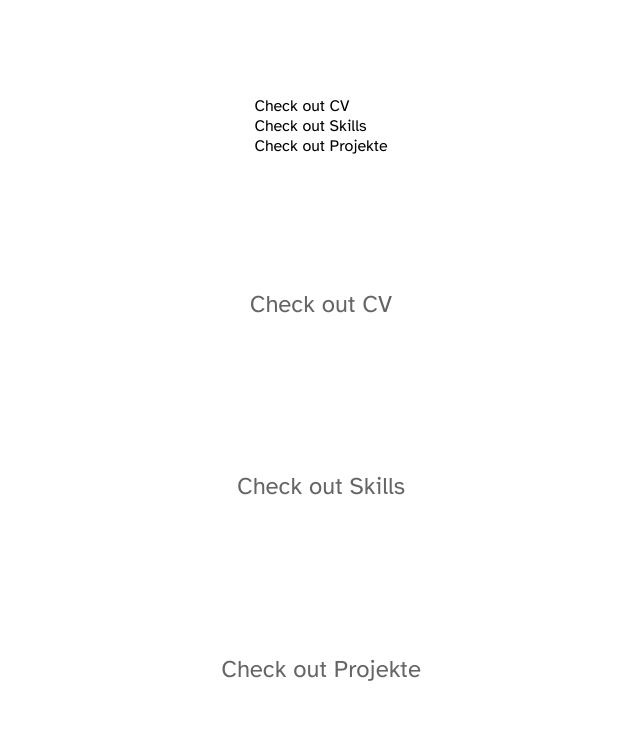
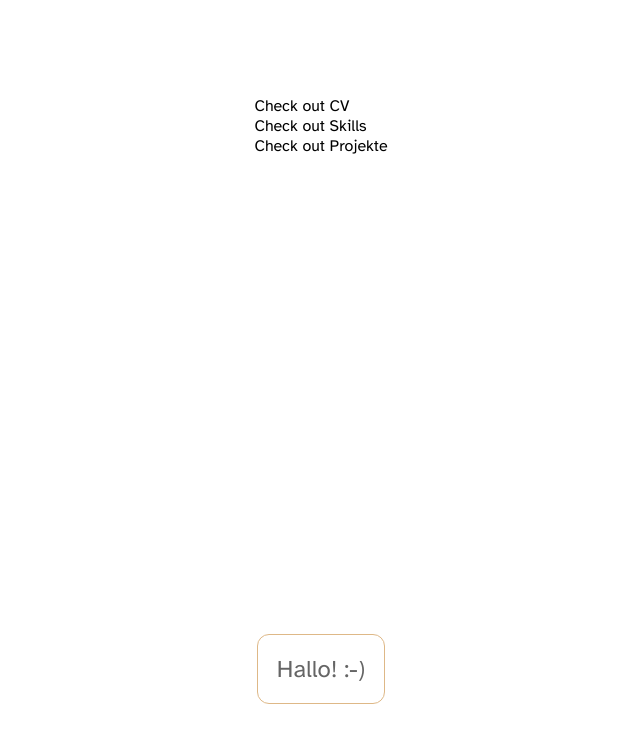
Before and after one commit to krrli/portfolioreacto, a Next.js app: page / in a window 1280 px wide. Shown: the top 742 px of the page, without its empty margins (319-959 px from the left). Built offline with nearby package versions, Linux system fonts and the light colour scheme.

Commit message:
udated nav, added env file to gitignore

```diff
--- a/pages/cv.tsx
+++ b/pages/cv.tsx
@@ -4,6 +4,9 @@ import styles from './cv.module.scss';
 export default function CV() {
     return(
         <>
+            <div>
+                Check out Contentful API
+            </div>
             <div className={styles.container}>
                 <h1>CV</h1>
                 <p>Seit 2011 befasse ich mich damit, wie ich Benutzerinnen und Benutzern, Kundinnen und Kunden mit meiner Arbeit als Softwareentwicklerin das Leben vereinfache. Durch mein analytisches Denken und meine Neugierde kann ich mich jeweils rasch in neue Projekte und Technologien einarbeiten. Mein offener Kommunikationsstil erlaubt mir, mich schnell und erfolgreich in neue Teams einzubringen. Die Tätigkeiten bei drei Softwareunternehmen ermöglichten mir, vielfältige Erfahrungen zu sammeln. Durch das Informatik-Studium an der Hochschule Luzern konnte ich bereits bestehendes Wissen vertiefen und in den Bereichen Software Engineering und Architektur viel dazulernen.</p>
--- a/pages/index.tsx
+++ b/pages/index.tsx
@@ -22,13 +22,7 @@ export default function Home() {
       <main className={styles.main}>
           <Navbar></Navbar>
         <div className={styles.card}>
-            <Link href="/cv"><p>Check out CV</p></Link>
-        </div>
-        <div className={styles.card}>
-            <Link href="/skills"><p>Check out Skills</p></Link>
-        </div>
-        <div className={styles.card}>
-          <Link href="/projects"><p>Check out Projekte</p></Link>
+           <p>Hallo! :-)</p>
         </div>
       </main>
     </>
--- a/styles/Home.module.scss
+++ b/styles/Home.module.scss
@@ -22,7 +22,8 @@
   padding: 1rem 1.2rem;
   border-radius: var(--border-radius);
   background: rgba(var(--card-rgb), 0);
-  border: 1px solid rgba(var(--card-border-rgb), 0);
+  //border: 1px solid rgba(var(--card-border-rgb), 0);
+  border: 1px solid burlywood;
   transition: background 200ms, border 200ms;
 }
 
```
Also changed, not shown: components/Navbar.module.scss (line endings or trailing spaces), 2 other files (tests, documents, lock files or other folders).
